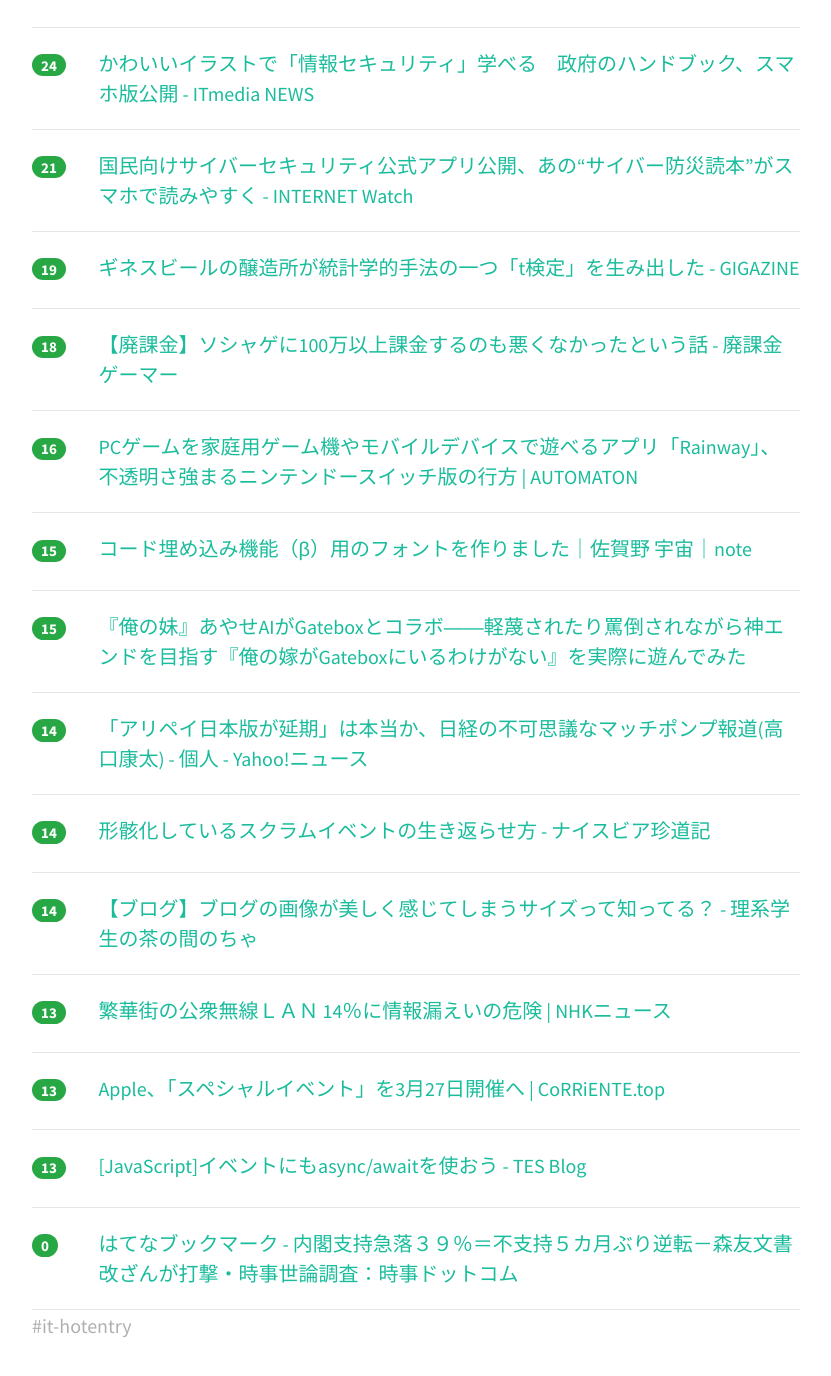
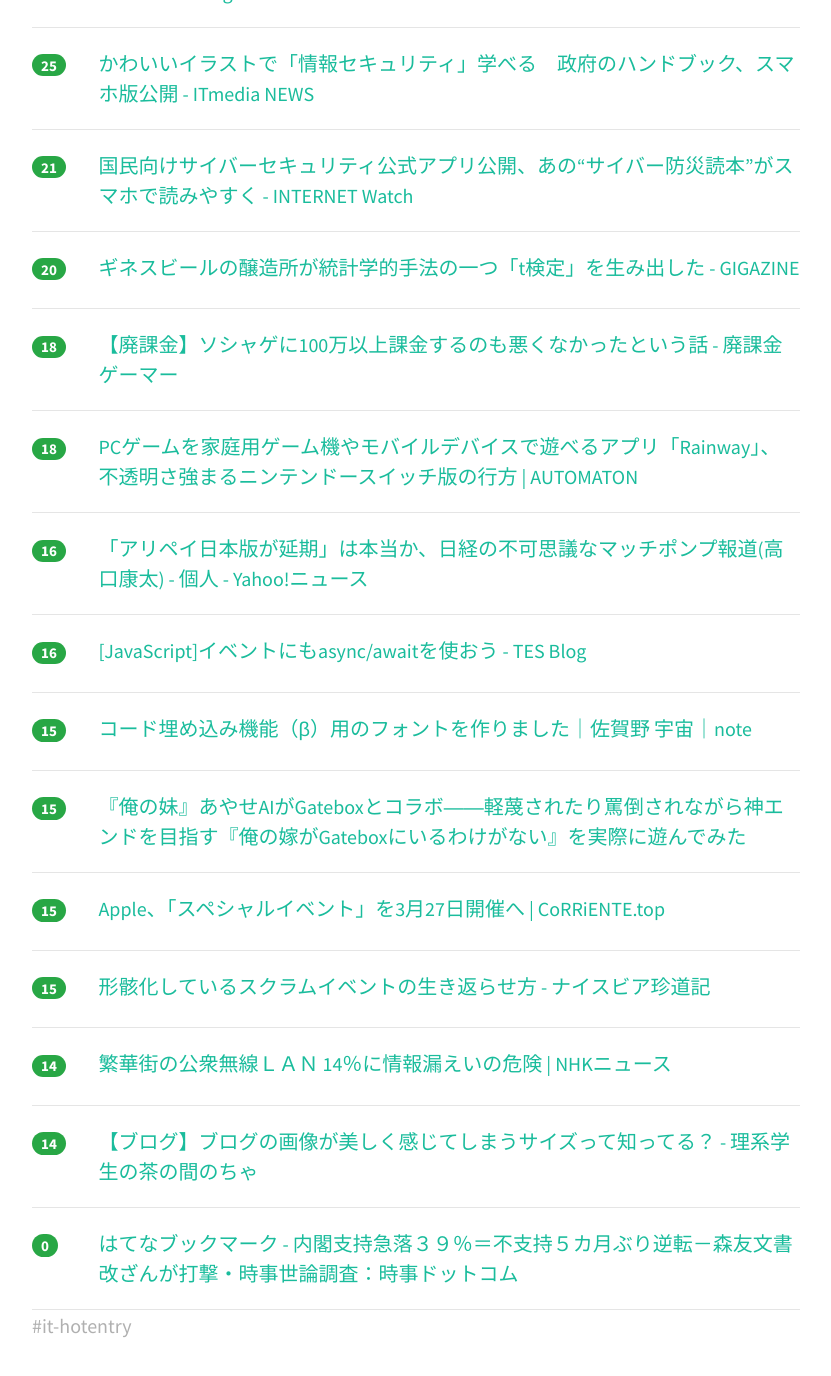
Before and after one commit to yatta47/hatena-matome-site, a Jekyll site: the page built from _posts/2018-03-17-hatena.md, in a window 1280 px wide and 1400 px high, scrolled down 628 px. Shown: the top 1376 px of the window, without its empty margins (224-1055 px from the left). Built offline with Jekyll 4.4.1, drawn with Linux system fonts in a browser that asks for light colours; nearby versions of some CDN libraries; some of the changed text lies outside the part shown.

Commit message:
Updated 2018-03-17

```diff
--- a/_posts/2018-03-17-hatena.md
+++ b/_posts/2018-03-17-hatena.md
@@ -1,28 +1,28 @@
 ---
 layout: post
 title:  "2018-03-17 はてぶIT"
-date:   2018-03-17 07:02:35
+date:   2018-03-17 08:02:30
 tags: [it-hotentry]
 ---
 17 件のデータあり
 
 <hr><div class="row">
+<div class="col-1"><span class="badge badge-pill badge-success h2">32</span></div>
+<div class="col-11"><a href='https://av.watch.impress.co.jp/docs/series/rt/1112044.html' target='_blank'>【西田宗千佳のRandomTracking】吹替・字幕・配信。ローカルを支えるグローバルNetflixの技術 - AV Watch</a></div>
+</div>
+<hr>
+<div class="row">
+<div class="col-1"><span class="badge badge-pill badge-success h2">32</span></div>
+<div class="col-11"><a href='https://gumroad.com/l/swagger_codegen_beginner_jp' target='_blank'>REST APIのためのコード生成入門</a></div>
+</div>
+<hr>
+<div class="row">
 <div class="col-1"><span class="badge badge-pill badge-success h2">31</span></div>
 <div class="col-11"><a href='http://blockchain.gunosy.io/entry/summary-bitcoin-transaction' target='_blank'>今さら聞けないビットコインの仕組み（トランザクション編） - Gunosy Blockchain Blog</a></div>
 </div>
 <hr>
 <div class="row">
-<div class="col-1"><span class="badge badge-pill badge-success h2">30</span></div>
-<div class="col-11"><a href='https://av.watch.impress.co.jp/docs/series/rt/1112044.html' target='_blank'>【西田宗千佳のRandomTracking】吹替・字幕・配信。ローカルを支えるグローバルNetflixの技術 - AV Watch</a></div>
-</div>
-<hr>
-<div class="row">
-<div class="col-1"><span class="badge badge-pill badge-success h2">30</span></div>
-<div class="col-11"><a href='https://gumroad.com/l/swagger_codegen_beginner_jp' target='_blank'>REST APIのためのコード生成入門</a></div>
-</div>
-<hr>
-<div class="row">
-<div class="col-1"><span class="badge badge-pill badge-success h2">24</span></div>
+<div class="col-1"><span class="badge badge-pill badge-success h2">25</span></div>
 <div class="col-11"><a href='http://www.itmedia.co.jp/news/articles/1803/16/news105.html' target='_blank'>かわいいイラストで「情報セキュリティ」学べる　政府のハンドブック、スマホ版公開 - ITmedia NEWS</a></div>
 </div>
 <hr>
@@ -32,7 +32,7 @@ tags: [it-hotentry]
 </div>
 <hr>
 <div class="row">
-<div class="col-1"><span class="badge badge-pill badge-success h2">19</span></div>
+<div class="col-1"><span class="badge badge-pill badge-success h2">20</span></div>
 <div class="col-11"><a href='https://gigazine.net/news/20180316-guinness-and-his-statistical-legacy/' target='_blank'>ギネスビールの醸造所が統計学的手法の一つ「t検定」を生み出した - GIGAZINE</a></div>
 </div>
 <hr>
@@ -42,8 +42,18 @@ tags: [it-hotentry]
 </div>
 <hr>
 <div class="row">
+<div class="col-1"><span class="badge badge-pill badge-success h2">18</span></div>
+<div class="col-11"><a href='http://jp.automaton.am/articles/newsjp/20180316-64590/' target='_blank'>PCゲームを家庭用ゲーム機やモバイルデバイスで遊べるアプリ「Rainway」、不透明さ強まるニンテンドースイッチ版の行方 | AUTOMATON</a></div>
+</div>
+<hr>
+<div class="row">
 <div class="col-1"><span class="badge badge-pill badge-success h2">16</span></div>
-<div class="col-11"><a href='http://jp.automaton.am/articles/newsjp/20180316-64590/' target='_blank'>PCゲームを家庭用ゲーム機やモバイルデバイスで遊べるアプリ「Rainway」、不透明さ強まるニンテンドースイッチ版の行方 | AUTOMATON</a></div>
+<div class="col-11"><a href='https://news.yahoo.co.jp/byline/takaguchikota/20180316-00082822/' target='_blank'>「アリペイ日本版が延期」は本当か、日経の不可思議なマッチポンプ報道(高口康太) - 個人 - Yahoo!ニュース</a></div>
+</div>
+<hr>
+<div class="row">
+<div class="col-1"><span class="badge badge-pill badge-success h2">16</span></div>
+<div class="col-11"><a href='http://blog.tes.co.jp/entry/2018/03/14/193601' target='_blank'>[JavaScript]イベントにもasync/awaitを使おう - TES Blog</a></div>
 </div>
 <hr>
 <div class="row">
@@ -57,13 +67,18 @@ tags: [it-hotentry]
 </div>
 <hr>
 <div class="row">
-<div class="col-1"><span class="badge badge-pill badge-success h2">14</span></div>
-<div class="col-11"><a href='https://news.yahoo.co.jp/byline/takaguchikota/20180316-00082822/' target='_blank'>「アリペイ日本版が延期」は本当か、日経の不可思議なマッチポンプ報道(高口康太) - 個人 - Yahoo!ニュース</a></div>
+<div class="col-1"><span class="badge badge-pill badge-success h2">15</span></div>
+<div class="col-11"><a href='https://corriente.top/apple-event-march-27th-2018/' target='_blank'>Apple、「スペシャルイベント」を3月27日開催へ | CoRRiENTE.top</a></div>
+</div>
+<hr>
+<div class="row">
+<div class="col-1"><span class="badge badge-pill badge-success h2">15</span></div>
+<div class="col-11"><a href='http://miholovesq.hatenablog.com/entry/2018/03/16/191938' target='_blank'>形骸化しているスクラムイベントの生き返らせ方 - ナイスビア珍道記</a></div>
 </div>
 <hr>
 <div class="row">
 <div class="col-1"><span class="badge badge-pill badge-success h2">14</span></div>
-<div class="col-11"><a href='http://miholovesq.hatenablog.com/entry/2018/03/16/191938' target='_blank'>形骸化しているスクラムイベントの生き返らせ方 - ナイスビア珍道記</a></div>
+<div class="col-11"><a href='https://www3.nhk.or.jp/news/html/20180316/k10011367951000.html' target='_blank'>繁華街の公衆無線ＬＡＮ 14％に情報漏えいの危険 | NHKニュース</a></div>
 </div>
 <hr>
 <div class="row">
@@ -72,21 +87,6 @@ tags: [it-hotentry]
 </div>
 <hr>
 <div class="row">
-<div class="col-1"><span class="badge badge-pill badge-success h2">13</span></div>
-<div class="col-11"><a href='https://www3.nhk.or.jp/news/html/20180316/k10011367951000.html' target='_blank'>繁華街の公衆無線ＬＡＮ 14％に情報漏えいの危険 | NHKニュース</a></div>
-</div>
-<hr>
-<div class="row">
-<div class="col-1"><span class="badge badge-pill badge-success h2">13</span></div>
-<div class="col-11"><a href='https://corriente.top/apple-event-march-27th-2018/' target='_blank'>Apple、「スペシャルイベント」を3月27日開催へ | CoRRiENTE.top</a></div>
-</div>
-<hr>
-<div class="row">
-<div class="col-1"><span class="badge badge-pill badge-success h2">13</span></div>
-<div class="col-11"><a href='http://blog.tes.co.jp/entry/2018/03/14/193601' target='_blank'>[JavaScript]イベントにもasync/awaitを使おう - TES Blog</a></div>
-</div>
-<hr>
-<div class="row">
 <div class="col-1"><span class="badge badge-pill badge-success h2">0</span></div>
 <div class="col-11"><a href='http://b.hatena.ne.jp/entry/s/www.jiji.com/jc/article?k=2018031600837&g=pol' target='_blank'>はてなブックマーク - 内閣支持急落３９％＝不支持５カ月ぶり逆転－森友文書改ざんが打撃・時事世論調査：時事ドットコム</a></div>
 </div>
```
